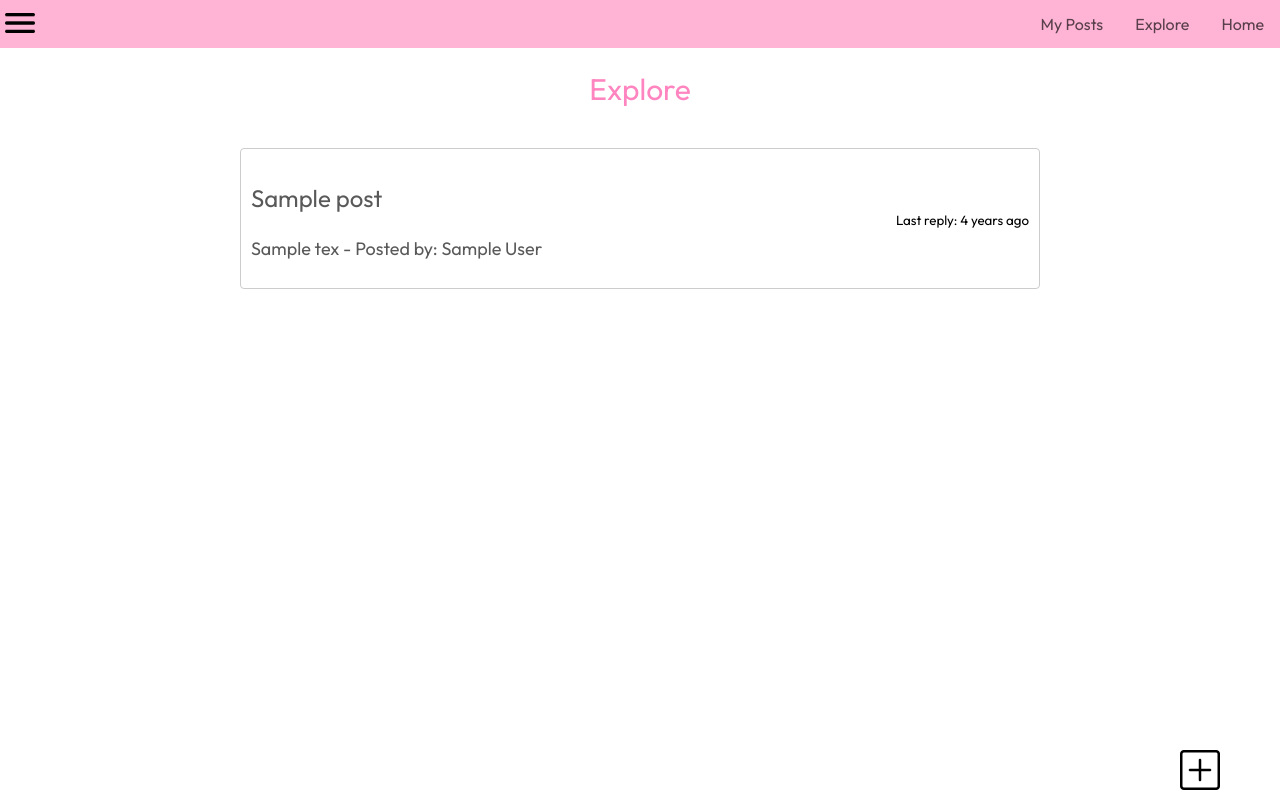
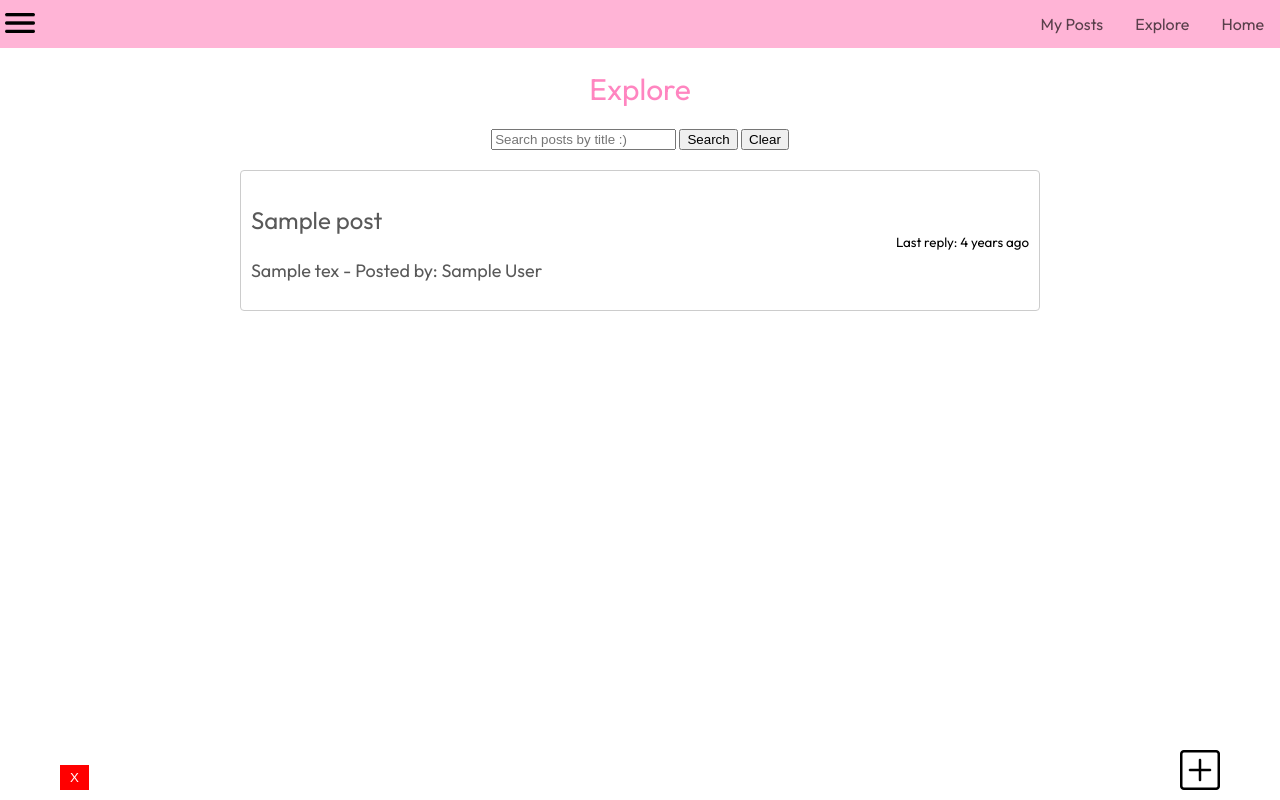
Before and after one commit to leoli33/CSE312_666, a Flask app: template templates/post.html in a window 1280 px wide. Run offline with Flask 3, Linux system fonts and the light colour scheme; the template is opened without the code that fills it: most values are stand-ins (such as "Sample title", 1, 10 or a date in 2020).

Commit message:
merged form search

```diff
--- a/templates/post.html
+++ b/templates/post.html
@@ -6,6 +6,14 @@
     <link rel="stylesheet" type="text/css" href="/static/css/post.css">
     <div class="container">
         <h1>Explore</h1>
+
+        <form action="/search" method="get" class="search-form">
+            <input type="text" name="search" placeholder="Search posts by title :)" class="search-input">
+            <button type="submit" class="search">Search</button>
+            <a href="/explore" ><button type="button" class="search">Clear</button></a>
+        </form>
+
+        <button class="clear-posts-button" id="clearPostsButton" onclick="clearPosts()">X</button>
         <div id="myNewThreadSidebar" class="new-thread-sidebar">
             <a href="javascript:void(0)" class="closebtn" onclick="closeNewThreadSidebar()">&times;</a>
             <form id="newThreadForm">
```
